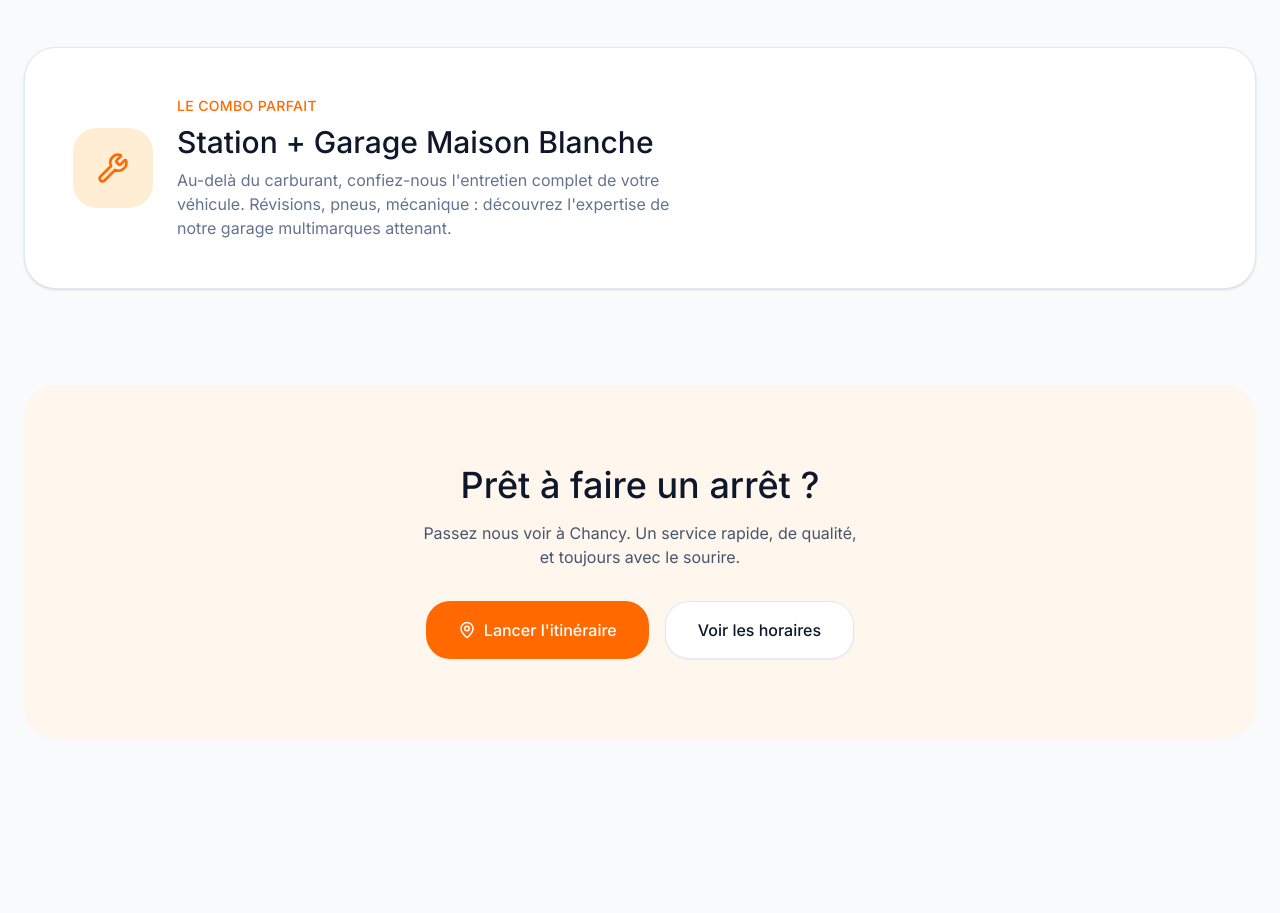
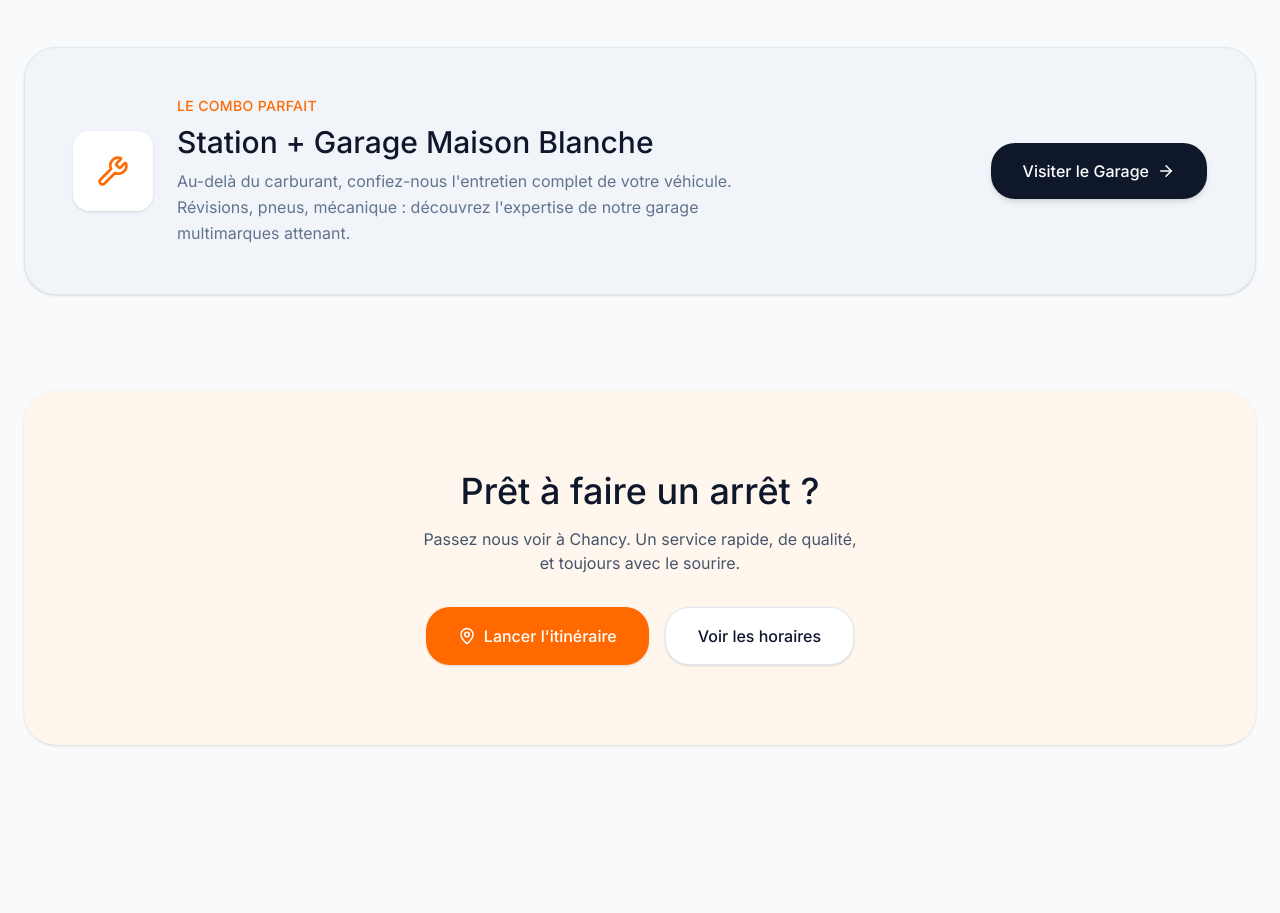
Before and after one commit to anthohn/station-maisonblanche, a Next.js app: page / in a window 1280 px wide. Shown: the part 1540-2453 px from the top of the page. Built offline with nearby package versions, Linux system fonts and the light colour scheme.

Commit message:
correction garage section homepage

```diff
--- a/app/components/HomeRestOfPage.tsx
+++ b/app/components/HomeRestOfPage.tsx
@@ -16,7 +16,7 @@ export default function HomeRestOfPage() {
                     viewport={{ once: true }}
                     className="mb-12"
                 >
-                    <h2 className="text-3xl md:text-5xl font-medium text-[--color-brand-dark] tracking-tight mb-4">
+                    <h2 className="text-3xl md:text-5xl font-medium text-slate-900 tracking-tight mb-4">
                         L'essentiel, <span className="text-orange-500">sans compromis.</span>
                     </h2>
                     <p className="text-lg text-slate-500 max-w-2xl">
@@ -35,7 +35,6 @@ export default function HomeRestOfPage() {
                         className="relative h-[380px] rounded-[2rem] overflow-hidden group shadow-sm"
                     >
                         <Image src="/devanture.jpeg" alt="Devanture du shop épicerie Station Maison-Blanche à Chancy, Genève" fill className="object-cover transition-transform duration-700 group-hover:scale-105" />
-                        {/* Voile sombre pour la lisibilité */}
                         <div className="absolute inset-0 bg-gradient-to-t from-black/90 via-black/30 to-black/10" />
 
                         <div className="relative z-10 h-full p-8 flex flex-col justify-between">
@@ -61,7 +60,6 @@ export default function HomeRestOfPage() {
                         className="relative h-[380px] rounded-[2rem] overflow-hidden group shadow-sm text-white"
                     >
                         <Image src="/pompes0.jpg" alt="Pompes à carburant Shell V-Power et diesel, Station Maison-Blanche Chancy" fill className="object-cover transition-transform duration-700 group-hover:scale-105" />
-                        {/* Voile avec une très légère teinte orange pour garder l'identité */}
                         <div className="absolute inset-0 bg-gradient-to-t from-black/90 via-black/30 to-black/10" />
 
                         <div className="relative z-10 h-full p-8 flex flex-col justify-between">
@@ -106,24 +104,24 @@ export default function HomeRestOfPage() {
                 </div>
             </section>
 
-            {/* --- 2. BANDEAU SYNERGIE GARAGE --- */}
+            {/* --- 2. BANDEAU SYNERGIE GARAGE (Design Premium) --- */}
             <section className="container mx-auto px-6 max-w-7xl mt-24">
                 <motion.div
                     initial={{ opacity: 0, y: 20 }}
                     whileInView={{ opacity: 1, y: 0 }}
                     viewport={{ once: true }}
-                    className="bg-white rounded-4xl border border-slate-200 p-8 md:p-12 flex flex-col md:flex-row items-center justify-between gap-8 shadow-sm"
+                    className="bg-slate-100 rounded-[2rem] border border-slate-200 p-8 md:p-12 flex flex-col md:flex-row items-center justify-between gap-8 shadow-sm"
                 >
-                    <div className="flex items-center gap-6">
-                        <div className="hidden md:flex bg-orange-100 w-20 h-20 shrink-0 items-center justify-center rounded-3xl">
+                    <div className="flex flex-col md:flex-row items-start md:items-center gap-6">
+                        <div className="bg-white w-16 h-16 md:w-20 md:h-20 shrink-0 flex items-center justify-center rounded-2xl shadow-sm">
                             <Wrench size={32} className="text-orange-500" />
                         </div>
                         <div>
                             <p className="text-orange-500 font-medium text-sm tracking-wide uppercase mb-2">Le combo parfait</p>
-                            <h3 className="text-2xl md:text-3xl font-medium text-[--color-brand-dark] mb-2">
+                            <h3 className="text-2xl md:text-3xl font-medium text-slate-900 mb-2">
                                 Station + Garage Maison Blanche
                             </h3>
-                            <p className="text-slate-500 max-w-xl">
+                            <p className="text-slate-500 max-w-xl text-base leading-relaxed">
                                 Au-delà du carburant, confiez-nous l'entretien complet de votre véhicule. Révisions, pneus, mécanique : découvrez l'expertise de notre garage multimarques attenant.
                             </p>
                         </div>
@@ -132,9 +130,9 @@ export default function HomeRestOfPage() {
                         href="https://garage-maisonblanche.ch"
                         target="_blank"
                         rel="noopener noreferrer"
-                        className="shrink-0 inline-flex items-center justify-center gap-2 bg-[--color-brand-dark] text-white px-6 py-4 rounded-xl font-medium hover:bg-slate-800 transition-colors w-full md:w-auto"
+                        className="shrink-0 inline-flex items-center justify-center gap-2 bg-slate-900 text-white px-8 py-4 rounded-xl font-medium hover:bg-slate-800 transition-colors w-full md:w-auto shadow-md"
                     >
-                        Garage Maison Blanche — réparation auto à Chancy <ArrowRight size={18} />
+                        Visiter le Garage <ArrowRight size={18} />
                     </a>
                 </motion.div>
             </section>
@@ -145,9 +143,9 @@ export default function HomeRestOfPage() {
                     initial={{ opacity: 0, scale: 0.95 }}
                     whileInView={{ opacity: 1, scale: 1 }}
                     viewport={{ once: true }}
-                    className="bg-orange-50 rounded-4xl p-12 md:p-20"
+                    className="bg-orange-50 rounded-[2rem] p-12 md:p-20 shadow-sm"
                 >
-                    <h2 className="text-3xl md:text-4xl font-medium text-[--color-brand-dark] mb-4">
+                    <h2 className="text-3xl md:text-4xl font-medium text-slate-900 mb-4">
                         Prêt à faire un arrêt ?
                     </h2>
                     <p className="text-slate-600 mb-8 max-w-md mx-auto">
@@ -158,14 +156,14 @@ export default function HomeRestOfPage() {
                             href="https://maps.app.goo.gl/WKU8p8fe4wCEhn2t6"
                             target="_blank"
                             rel="noopener noreferrer"
-                            className="inline-flex items-center justify-center gap-2 bg-orange-500 text-white px-8 py-4 rounded-xl font-medium hover:bg-orange-600 transition-colors"
+                            className="inline-flex items-center justify-center gap-2 bg-orange-500 text-white px-8 py-4 rounded-xl font-medium hover:bg-orange-600 transition-colors shadow-sm"
                         >
                             <MapPin size={18} />
                             Lancer l'itinéraire
                         </a>
                         <Link
                             href="/contact"
-                            className="inline-flex items-center justify-center gap-2 bg-white text-[--color-brand-dark] px-8 py-4 rounded-xl font-medium hover:bg-slate-50 transition-colors border border-slate-200 shadow-xs"
+                            className="inline-flex items-center justify-center gap-2 bg-white text-slate-900 px-8 py-4 rounded-xl font-medium hover:bg-slate-50 transition-colors border border-slate-200 shadow-sm"
                         >
                             Voir les horaires
                         </Link>
```
